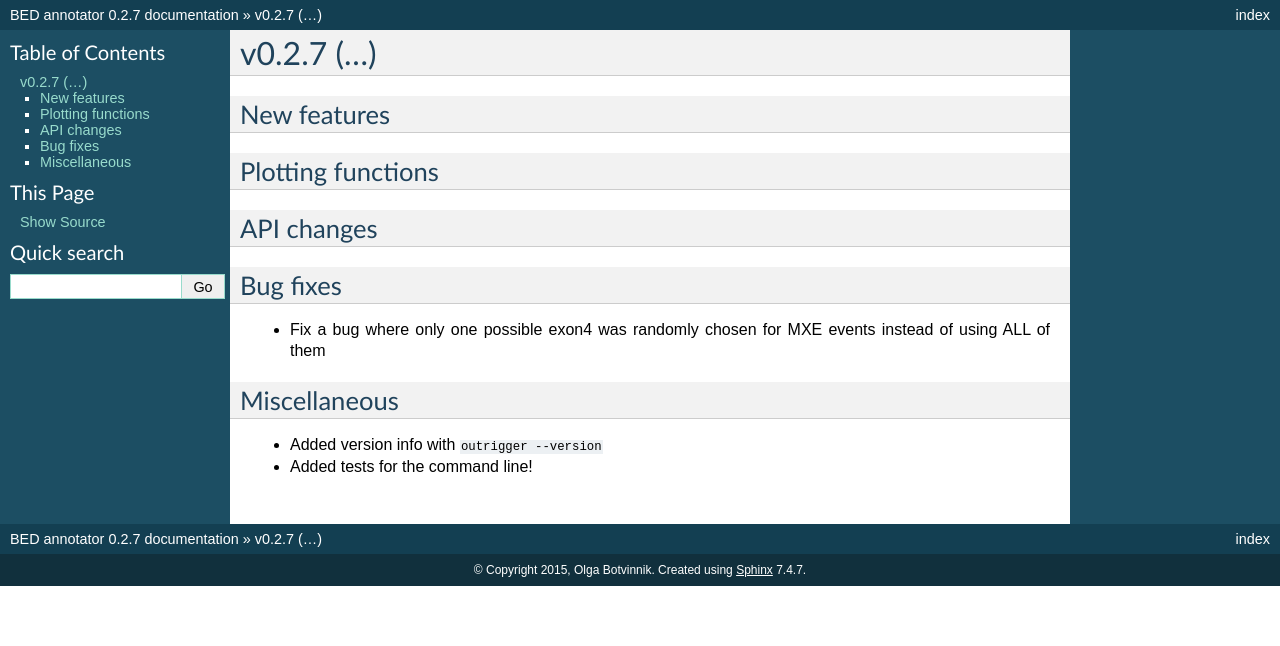
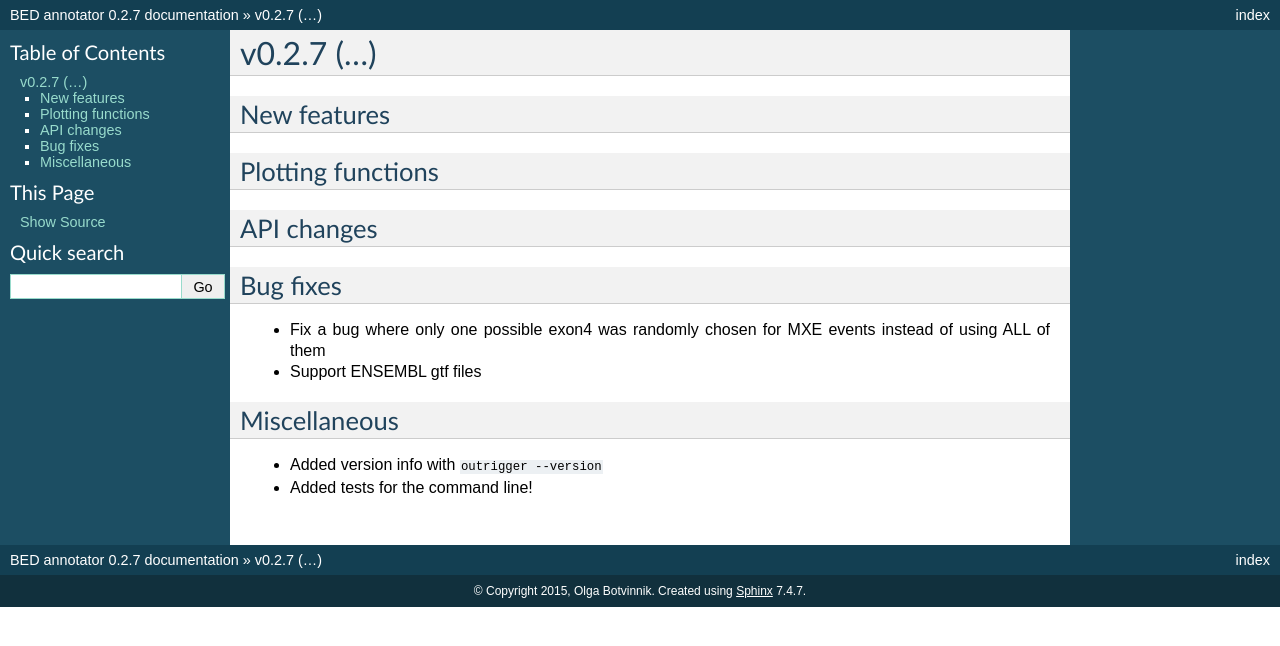
Before and after one commit to YeoLab/outrigger, a Sphinx documentation site: the page built from docs/releases/v0.2.7.rst, in a window 1280 px wide. Shown: the top 646 px of the page. Built offline with Sphinx 7.4.7, drawn with Linux system fonts in a browser that asks for light colours; pages that are not in the unit, such as notebooks, are missing from menus.

Commit message:
Add note about ENSEMBL GTF files

```diff
--- a/docs/releases/v0.2.7.rst
+++ b/docs/releases/v0.2.7.rst
@@ -18,6 +18,7 @@ Bug fixes
 
 - Fix a bug where only one possible exon4 was randomly chosen for MXE events
   instead of using ALL of them
+- Support ENSEMBL gtf files
 
 Miscellaneous
 ~~~~~~~~~~~~~
```
